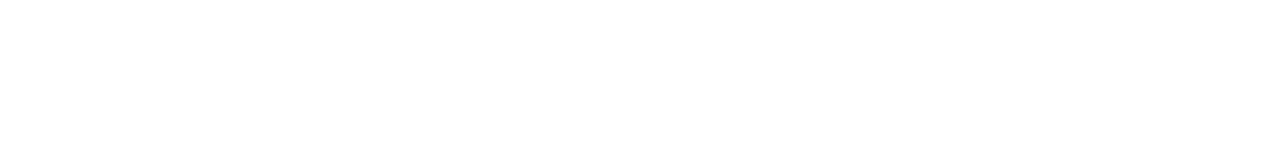
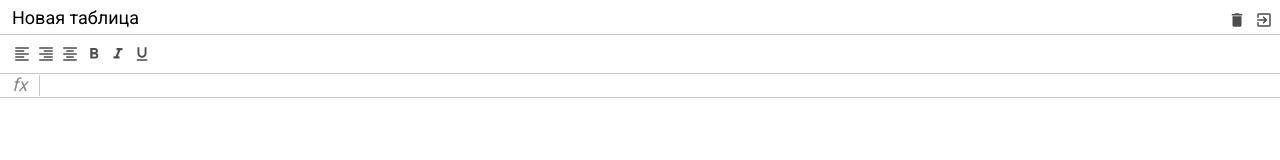
Before and after one commit to EvgeniySilantev/excel, a website built with webpack: page src/index.html in a window 1280 px wide. Built offline with nearby package versions, Linux system fonts and the light colour scheme.

Commit message:
Верстка шапки, формулы, тулбара

```diff
--- a/src/index.html
+++ b/src/index.html
@@ -11,15 +11,45 @@
     <title>Excel</title>
 </head>
 <body>
-    <div id="app">
-        <div class="excel">
-            <div class="excel__header">
-
+<div id="app">
+    <div class="excel">
+        <div class="excel__header">
+            <input type="text" class="input" value="Новая таблица">
+            <div>
+                <div class="button">
+                    <i class="material-icons">delete</i>
+                </div>
+                <div class="button">
+                    <i class="material-icons">exit_to_app</i>
+                </div>
             </div>
-            <div class="excel__toolbar"></div>
-            <div class="excel__formula"></div>
-            <div class="excel__table"></div>
         </div>
+        <div class="excel__toolbar">
+            <div class="button">
+                <i class="material-icons">format_align_left</i>
+            </div>
+            <div class="button">
+                <i class="material-icons">format_align_right</i>
+            </div>
+            <div class="button">
+                <i class="material-icons">format_align_center</i>
+            </div>
+            <div class="button">
+                <i class="material-icons">format_bold</i>
+            </div>
+            <div class="button">
+                <i class="material-icons">format_italic</i>
+            </div>
+            <div class="button">
+                <i class="material-icons">format_underline</i>
+            </div>
+        </div>
+        <div class="excel__formula">
+            <div class="info">fx</div>
+            <div class="input" contenteditable spellcheck="false"></div>
+        </div>
+        <div class="excel__table"></div>
     </div>
+</div>
 </body>
 </html>
--- a/src/scss/_mixins.scss
+++ b/src/scss/_mixins.scss
@@ -0,0 +1,22 @@
+@mixin button($color:green) {
+  height: 24px;
+  min-width: 24px;
+  padding: 3px;
+  text-align: center;
+  position: relative;
+  display: inline-block;
+  color: rgba(0, 0, 0, .7);
+
+  & > i {
+    font-size: 18px;
+  }
+
+  &:active, &.active{
+    color: $color;
+  }
+
+  &:hover{
+    background: #eee;
+    cursor:pointer;
+  }
+}
--- a/src/scss/_variables.scss
+++ b/src/scss/_variables.scss
@@ -0,0 +1,5 @@
+$header-height:34px;
+$toolbar-height:40px;
+$formula-height:24px;
+$border-color:#cacaca;
+$info-cell-width:40px;
--- a/src/scss/formula.scss
+++ b/src/scss/formula.scss
@@ -2,5 +2,27 @@
 @import "mixins";
 
 .excel__formula{
-
+  position: absolute;
+  left:0;
+  right: 0;
+  top:$header-height+$toolbar-height;
+  height: $formula-height;
+  display: flex;
+  align-items: center;
+  border-bottom: 1px solid $border-color;
+  .info{
+    font-size: 18px;
+    text-align: center;
+    font-style: italic;
+    border-right: 1px solid $border-color;
+    min-width: $info-cell-width;
+  }
+  .input{
+    padding: 4px;
+    font-size: 12px;
+    outline: none;
+    width: 100%;
+    height: 100%;
+    color: #000000;
+  }
 }
--- a/src/scss/header.scss
+++ b/src/scss/header.scss
@@ -2,5 +2,34 @@
 @import "mixins";
 
 .excel__header{
+  position: absolute;
+  top: 0;
+  right: 0;
+  left: 0;
+  height: $header-height;
+  padding: 8px 4px 0;
+  display: flex;
+  justify-content: space-between;
 
+  & .input{
+    margin: 0;
+    padding: 2px 7px;
+    min-width: 1px;
+    color: #000;
+    border: 1px solid transparent;
+    border-radius: 2px;
+    height: 20px;
+    font-size: 18px;
+    line-height: 22px;
+    outline: none;
+    &:hover{
+      border: 1px solid #ccc;
+    }
+    &:focus{
+      border: 2px solid #1a73e8;
+    }
+  }
+  & .button{
+    @include button(red);
+  }
 }
--- a/src/scss/index.scss
+++ b/src/scss/index.scss
@@ -19,4 +19,5 @@ body {
 
 .excel {
   position: relative;
+  color: #888;
 }
--- a/src/scss/toolbar.scss
+++ b/src/scss/toolbar.scss
@@ -2,5 +2,16 @@
 @import "mixins";
 
 .excel__toolbar{
-
+  position: absolute;
+  left: 0;
+  right: 0;
+  top:$header-height;
+  height: $toolbar-height;
+  border-top: 1px solid $border-color;
+  border-bottom: 1px solid $border-color;
+  padding: 7px 10px;
+  display: flex;
+  .button {
+    @include button();
+  }
 }
--- a/webpack.config.js
+++ b/webpack.config.js
@@ -55,12 +55,14 @@ module.exports = {
         collapseWhitespace: isProd,
       },
     }),
-    new CopyWebpack([
-      {
-        from: path.resolve(__dirname, 'src/favicon.ico'),
-        to: path.resolve(__dirname, 'dist'),
-      },
-    ]),
+    new CopyWebpack({
+      patterns: [
+        {
+          from: path.resolve(__dirname, 'src/favicon.ico'),
+          to: path.resolve(__dirname, 'dist'),
+        },
+      ],
+    }),
     new MiniCssExtractPlugin({
       filename: filename('css'),
     }),
```
Also changed, not shown: package.json (+7 -7 lines), 1 other file.
